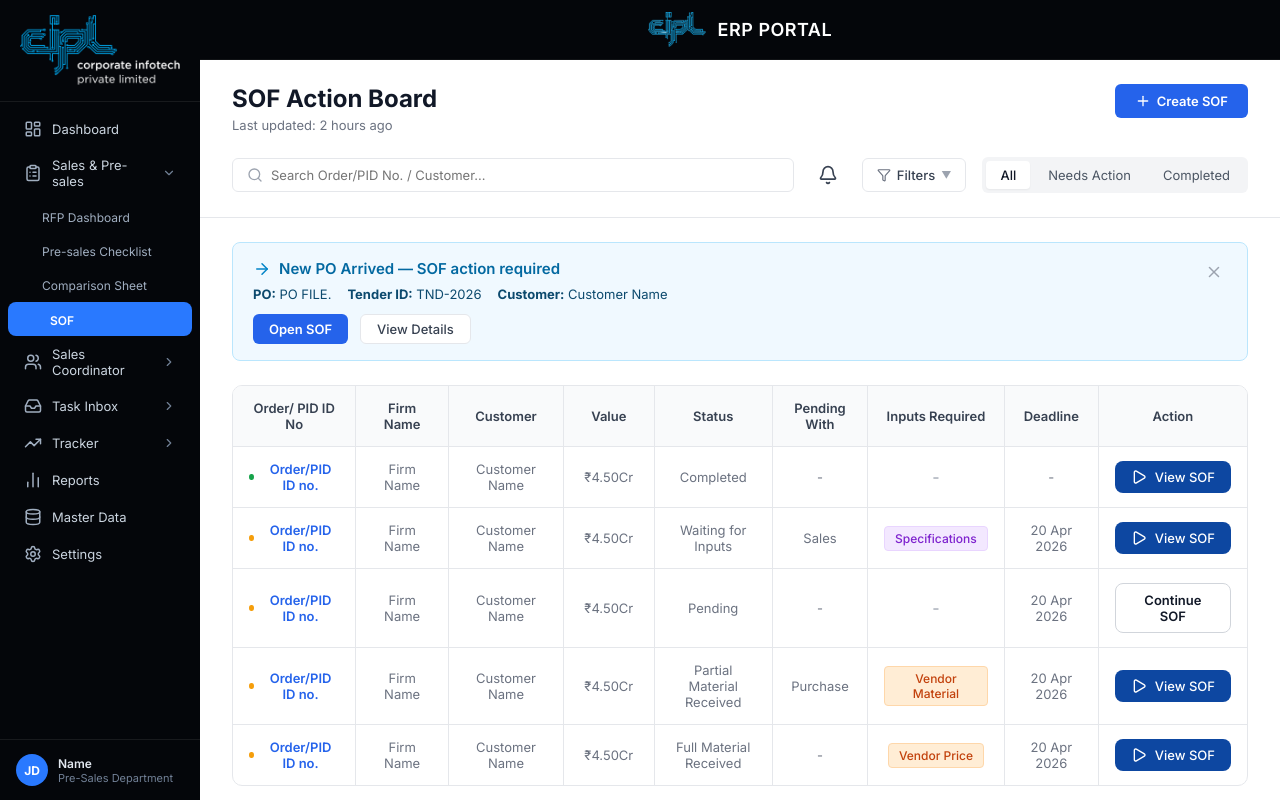
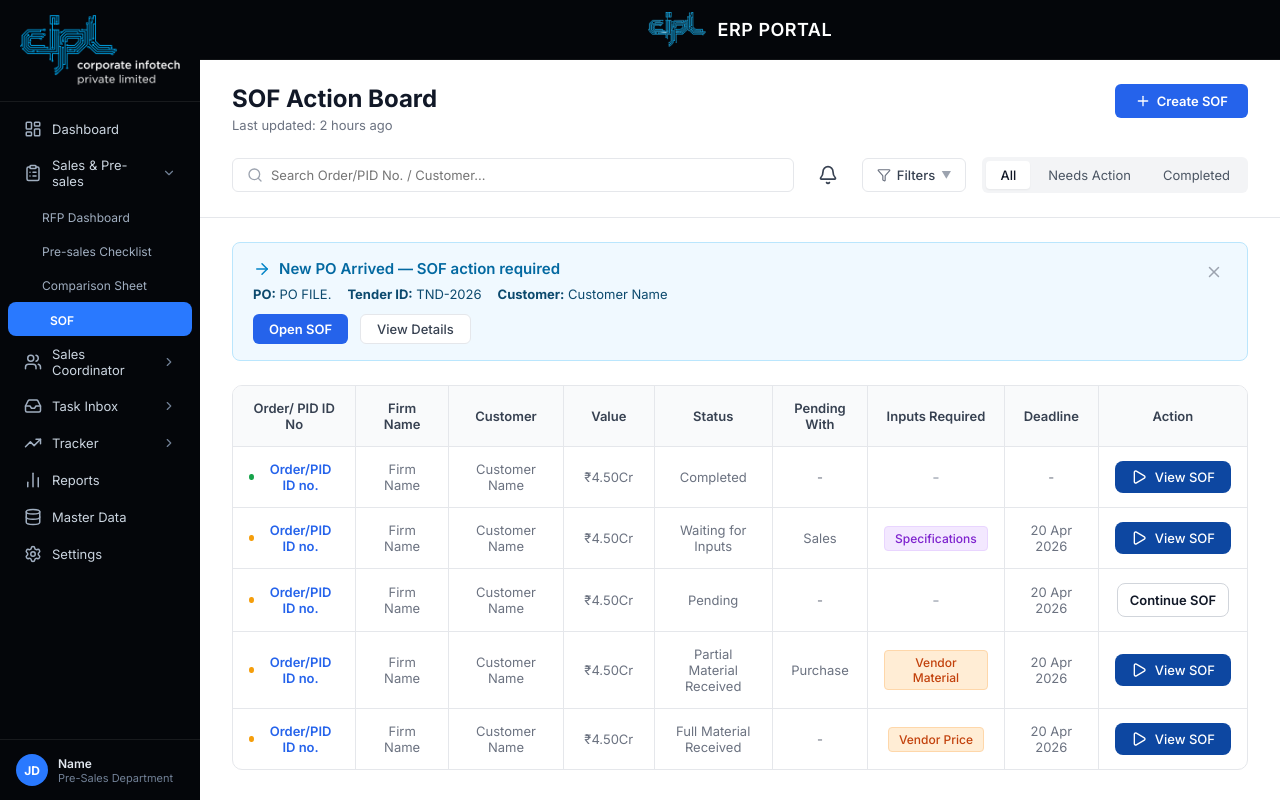
Before and after one commit to Arjuyx-gif/ERP, a React (Vite) app: page /sof-dashboard in a window 1280 px wide. Built offline with nearby package versions, Linux system fonts and the light colour scheme.

Commit message:
UI fixed

```diff
--- a/src/pages/dashboard/SOFDashboard.jsx
+++ b/src/pages/dashboard/SOFDashboard.jsx
@@ -316,7 +316,7 @@ const SOFDashboard = () => {
                         <button style={{
                           display: "inline-flex", alignItems: "center", gap: 8,
                           background: "#fff", border: "1px solid #D1D5DB", borderRadius: 8, color: "#111827",
-                          padding: "8px 16px", fontSize: 13, fontWeight: 600, cursor: "pointer", fontFamily: FONT
+                          padding: "8px 12px", fontSize: 13, fontWeight: 600, cursor: "pointer", fontFamily: FONT
                         }}>
                           Continue SOF
                         </button>
```
